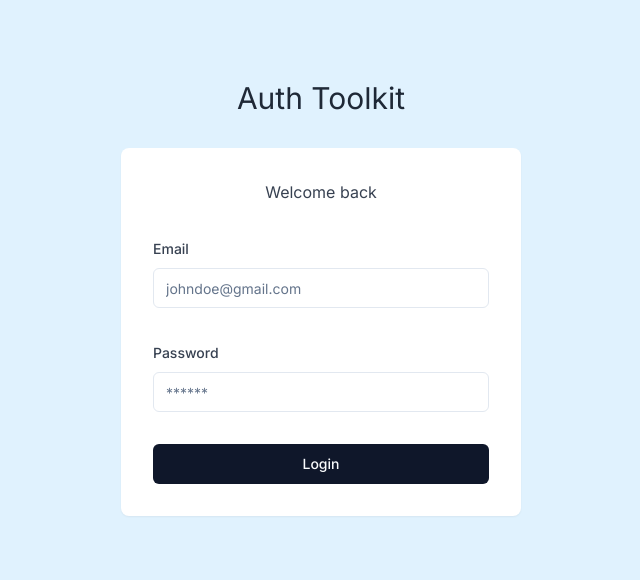
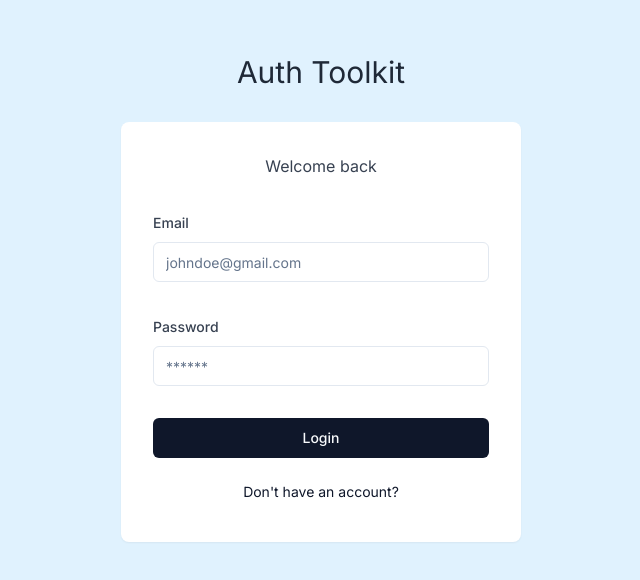
Before and after one commit to PS1242/Auth-toolkit, a Next.js app: page /auth/sign-in in a window 1280 px wide. Shown: the part 102-682 px from the top of the page, without its empty margins (319-959 px from the left). Built offline with nearby package versions, Linux system fonts and the light colour scheme.

Commit message:
sign up link

```diff
--- a/app/auth/sign-in/page.tsx
+++ b/app/auth/sign-in/page.tsx
@@ -11,6 +11,7 @@ import {
 } from "@/components/ui/form";
 import { Input } from "@/components/ui/input";
 import { zodResolver } from "@hookform/resolvers/zod";
+import Link from "next/link";
 import { useForm } from "react-hook-form";
 import { z } from "zod";
 
@@ -76,6 +77,14 @@ export default function SignInPage() {
             </Button>
           </form>
         </Form>
+        <Button
+          className="font-normal w-full mt-4"
+          variant={"link"}
+          asChild
+          size={"sm"}
+        >
+          <Link href={"/auth/signup"}>Don't have an account?</Link>
+        </Button>
       </div>
     </div>
   );
```
